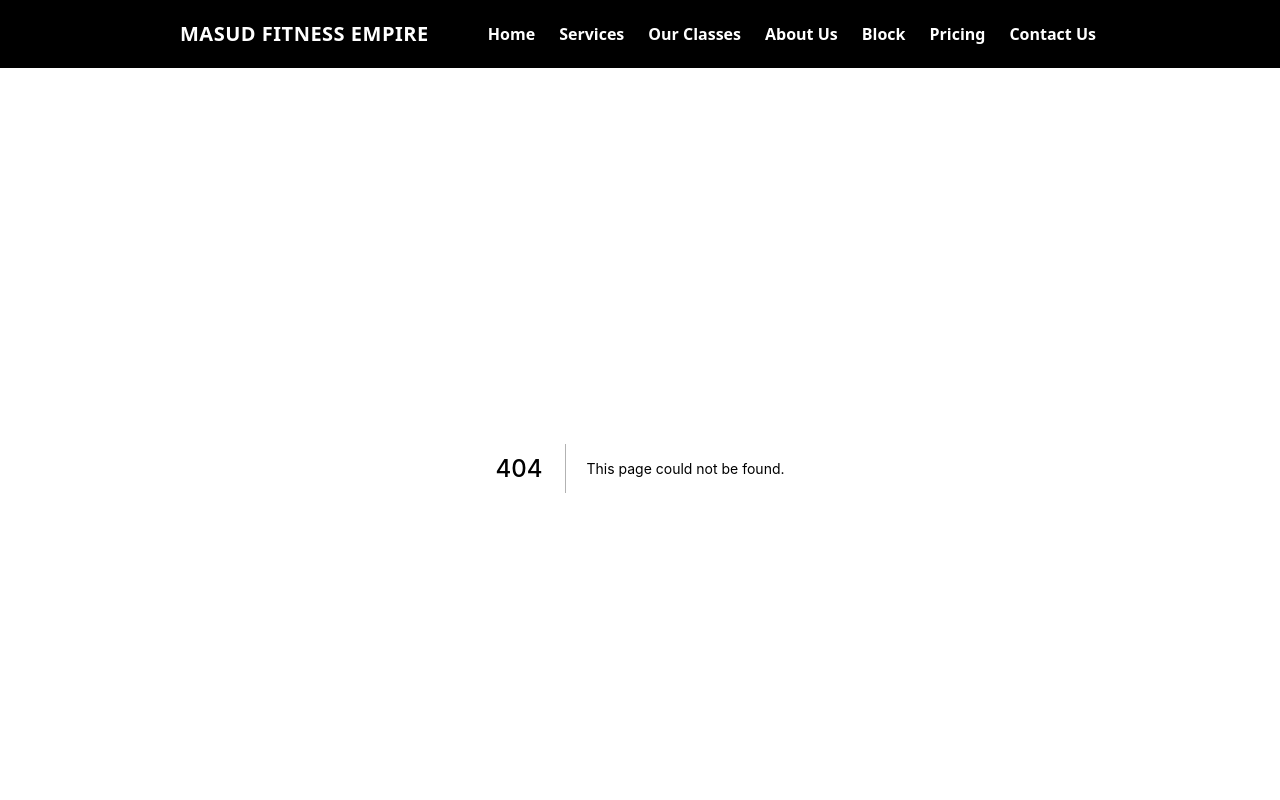
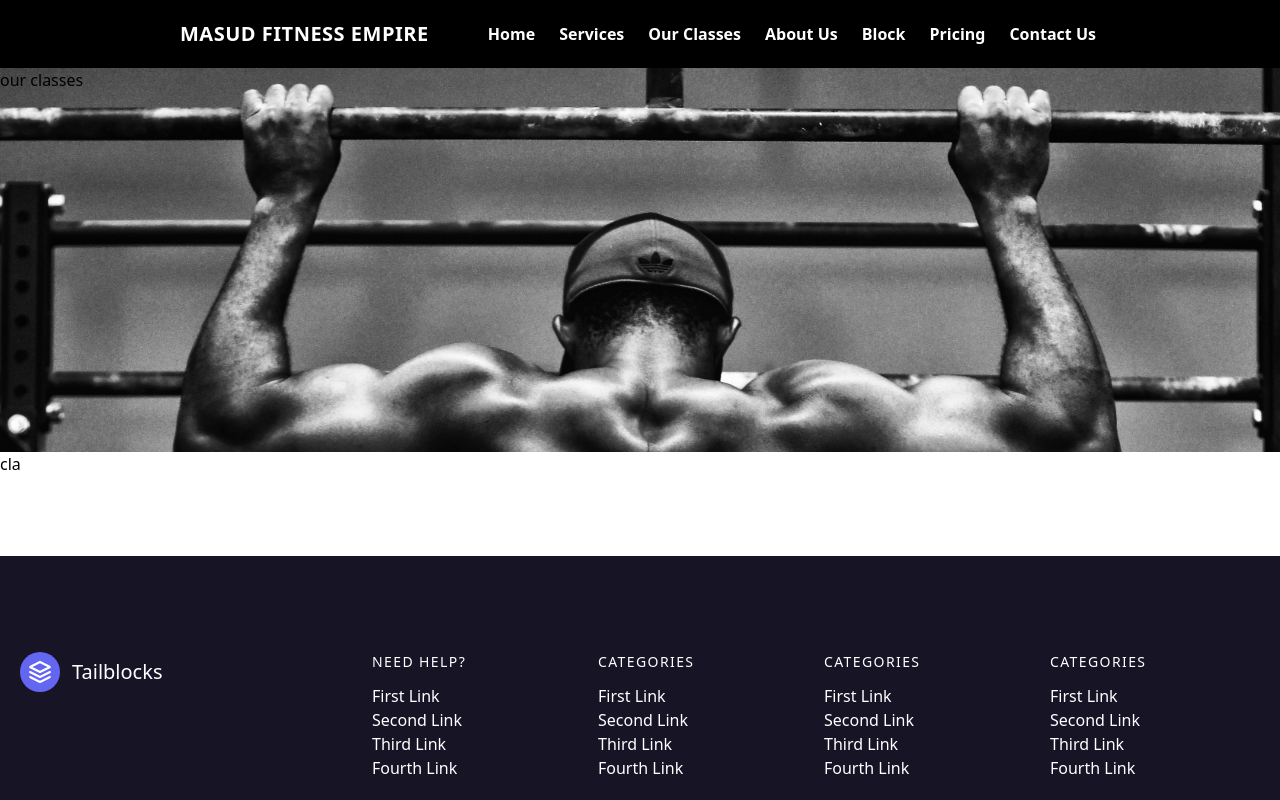
Before and after one commit to JakariaJishan/masud-fitness-empire, a Next.js app: page /classes in a window 1280 px wide. Before the commit this address had no page. Shown: the top 800 px of the page. Built offline with nearby package versions, Linux system fonts and the light colour scheme.

Commit message:
our classes start

```diff
--- /dev/null
+++ b/components/Classes/Header.js
@@ -0,0 +1,21 @@
+import React from "react";
+
+const Header = () => {
+  const styles = {
+    backgroundImage: `url('/assets/header-img.jpg')`,
+    // backgroundRepeat: "no-repeat",
+    // // backgroundPosition: "center",
+    // backgroundSize: "cover",
+  };
+  return (
+    <div>
+      <div style={styles} className="bg-top bg-cover">
+        <div className="h-96">
+          <h1 className="">our classes</h1>
+        </div>
+      </div>
+    </div>
+  );
+};
+
+export default Header;
--- /dev/null
+++ b/pages/classes.js
@@ -0,0 +1,13 @@
+import React from 'react';
+import Header from '../components/Classes/Header';
+
+const Classes = () => {
+    return (
+        <div>
+            <Header/>
+            cla
+        </div>
+    );
+};
+
+export default Classes;
```
Also changed, not shown: public/assets/header-img.jpg (added).
